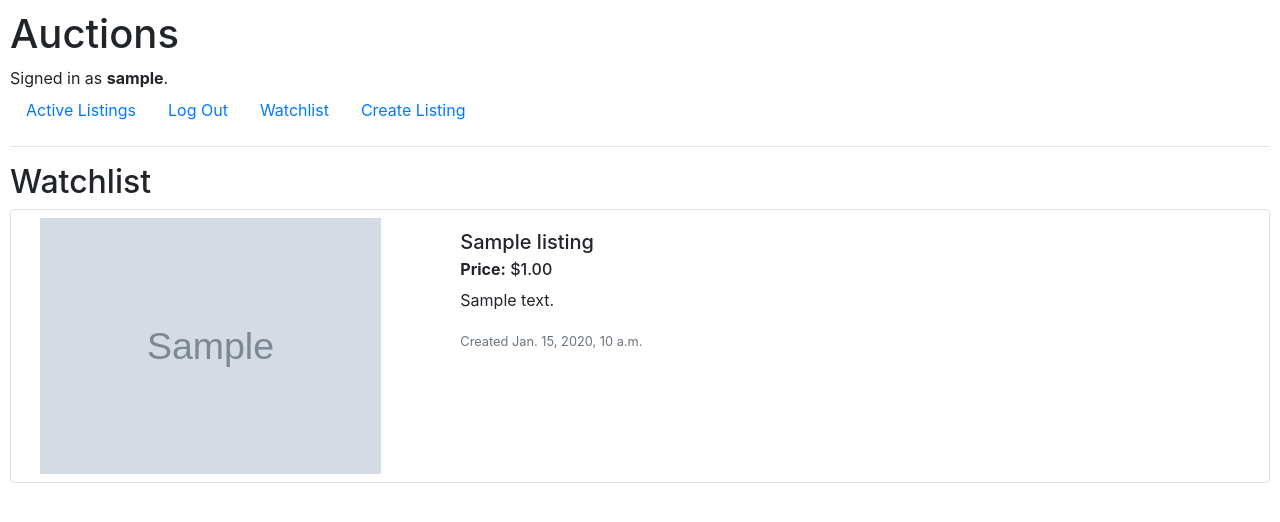
After one commit to 0xharkirat/commerce, a Django app: page /watchlist in a window 1280 px wide. The commit adds this page. Shown: the top 522 px of the page. Run offline with Django 3.2, Linux system fonts and the light colour scheme; a user stored in the database is signed in; tables that the repository leaves empty hold one stand-in row (values such as "Sample post"); grey boxes marked "Sample" are stand-in pictures; some libraries are stand-ins or nearby versions.

Commit message:
watchlist number start

```diff
--- a/auctions/templates/auctions/layout.html
+++ b/auctions/templates/auctions/layout.html
@@ -25,6 +25,15 @@
                     <a class="nav-link" href="{% url 'logout' %}">Log Out</a>
                 </li>
                 <li class="nav-item">
+                    <a class="nav-link" href="{% url 'watchlist' %}">Watchlist
+
+                        {% if totalwatchlist %}
+                        <span class="badge badge-secondary">{{ totalwatchlist }}</span>
+
+                        {%endif%}
+                    </a>
+                </li>
+                <li class="nav-item">
                     <a href="{% url 'create' %}" class="nav-link">Create Listing</a>
                 </li>
             {% else %}
--- /dev/null
+++ b/auctions/templates/auctions/watchlist.html
@@ -0,0 +1,44 @@
+{% extends "auctions/layout.html" %}
+
+{% block body %}
+<h2>Watchlist</h2>
+
+{% for listing in watchlist %}
+
+<div class="card mb-3">
+  <a class="stretched-link" href="{% url 'listing' listing.listing.id %}"></a>
+  <div class="row">
+    <div class="col-md-4">
+      <img
+        src="{{listing.listing.image}}"
+        class="mx-auto my-2 d-block"
+        alt="..."
+        style="height: 16rem"
+      />
+    </div>
+    <div class="col-md-8">
+      <div class="card-body">
+        <h5 class="card-title">{{listing.listing.title}}</h5>
+        <h6 class="card-subtitle mb-2">
+          <p class="font-weight-bold d-inline">Price:</p>
+          ${{listing.listing.bid}}
+        </h6>
+        <p class="card-text">{{listing.listing.description}}</p>
+
+        <p class="card-text">
+          <small class="text-muted">Created {{listing.listing.timestamp}}</small>
+        </p>
+      </div>
+    </div>
+  </div>
+</div>
+{% empty %}
+<div class="card my-2">
+    <div class="card-body">
+      Watchlist is empty.
+    </div>
+  </div>
+
+{% endfor %}
+
+{% endblock %}
--- a/auctions/urls.py
+++ b/auctions/urls.py
@@ -8,11 +8,13 @@ urlpatterns = [
     path("logout", views.logout_view, name="logout"),
     path("register", views.register, name="register"),
     path("create", views.create, name="create"),
+    path("watchlist", views.watchlist, name="watchlist"),
     path("<int:listing_id>", views.listing, name="listing"),
     path("<int:listing_id>/addWatchlist", views.addWatchlist, name="addWatchlist"),
     path("<int:listing_id>/removeWatchlist", views.removeWatchlist, name="removeWatchlist"),
     path("<int:listing_id>/bid", views.bid, name="bid"),
     path("<int:listing_id>/win", views.win, name="win"),
-    path("<int:listing_id>/comment", views.comment, name="comment")
+    path("<int:listing_id>/comment", views.comment, name="comment"),
+
 
 ]
--- a/auctions/views.py
+++ b/auctions/views.py
@@ -9,8 +9,19 @@ from .models import User, Listing, Watchlist, Bid, Comment
 
 
 def index(request):
+
+    totalwatchlist = None
+
+    loggeduser = User.objects.filter(pk=request.user.id).first()
+
+    if loggeduser:
+
+        totalwatchlist = loggeduser.watchlist.all().count()
+        print(totalwatchlist)
+
     return render(request, "auctions/index.html", {
-        "listings": Listing.objects.all()
+        "listings": Listing.objects.all(),
+        "totalwatchlist": totalwatchlist
     })
 
 
@@ -89,6 +100,7 @@ def create(request):
 
 def listing(request, listing_id):
         message = None
+        totalwatchlist = None
 
         listing = Listing.objects.get(pk=listing_id)
         comments = listing.listingComments.all()
@@ -115,7 +127,7 @@ def listing(request, listing_id):
             "listing": listing,
             "canremove": canremove,
             "message": message,
-            "comments": comments
+            "comments": comments,
 
         })
 
@@ -194,3 +206,15 @@ def comment(request, listing_id):
         newComment.save()
 
     return HttpResponseRedirect(reverse("listing", args=(listing.id,)))
+
+
+
+@login_required(login_url='/login')
+def watchlist(request):
+    user = User.objects.get(pk=request.user.id)
+
+    watchlist = user.watchlist.all()
+
+    return render(request, "auctions/watchlist.html", {
+        "watchlist": watchlist
+    })
```
